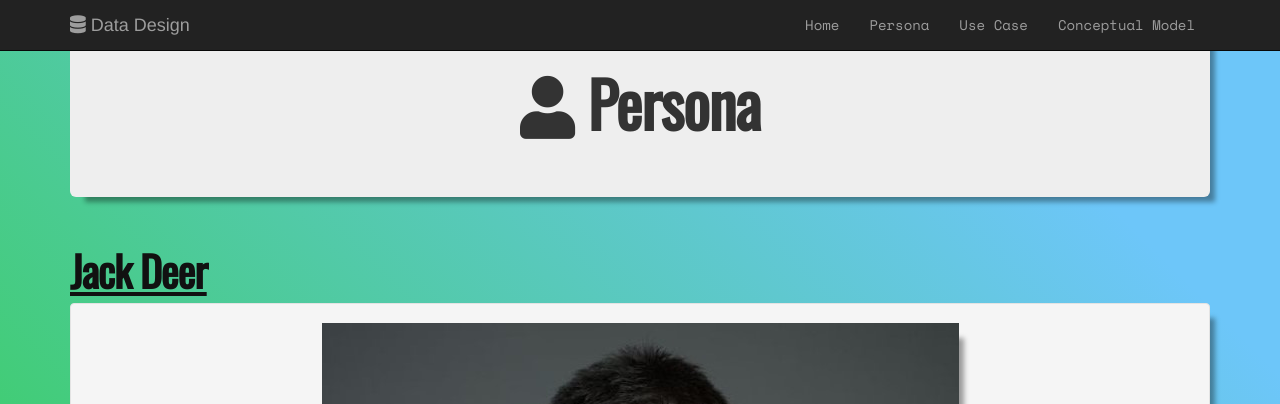
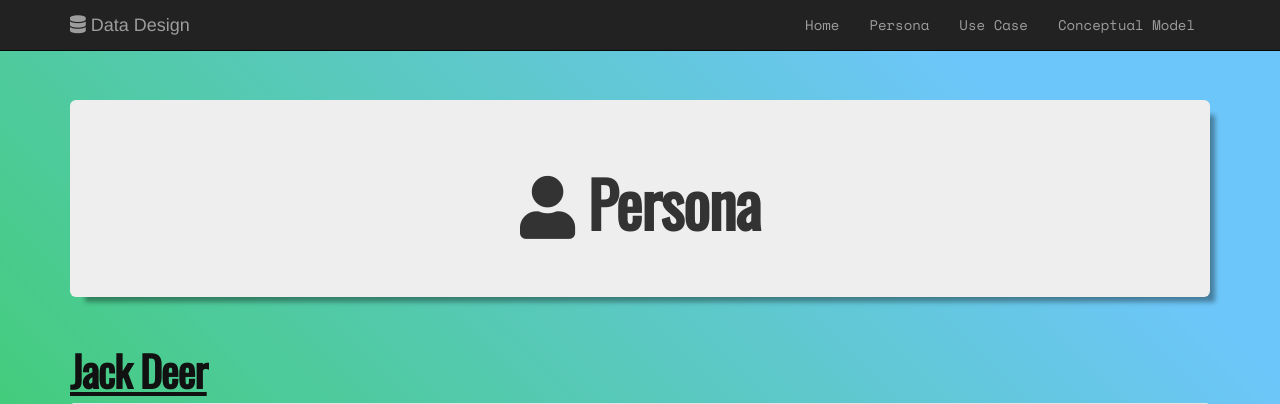
Before and after one commit to ryolambert/data-design, a PHP site: page /jackDeer.php in a window 1280 px wide. Shown: the top 404 px of the page. Run offline with PHP 8.4, Linux system fonts and the light colour scheme; some libraries are stand-ins or nearby versions.

Commit message:
fixed jumbotron margin spacing

```diff
--- a/epic/css/style.css
+++ b/epic/css/style.css
@@ -69,6 +69,10 @@ body{
 	-webkit-box-shadow: 10px 10px 5px -5px rgba(0,0,0,0.37);
 	-moz-box-shadow: 10px 10px 5px -5px rgba(0,0,0,0.37);
 	box-shadow: 10px 10px 5px -5px rgba(0,0,0,0.37);
+}
+
+.jumbotron{
+	margin-top: 100px;
 }
 
 .persona {
```
